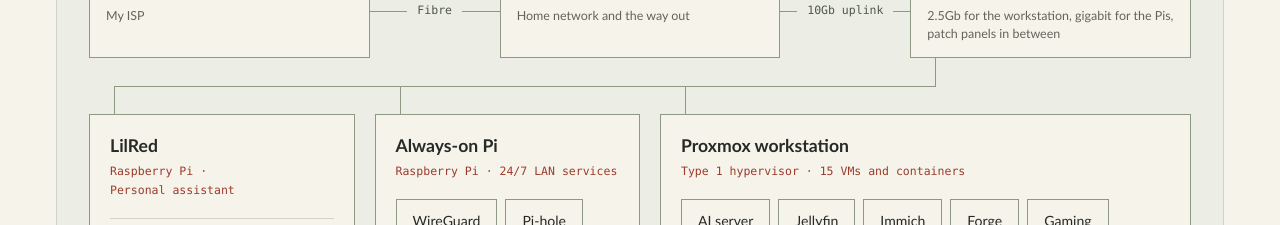
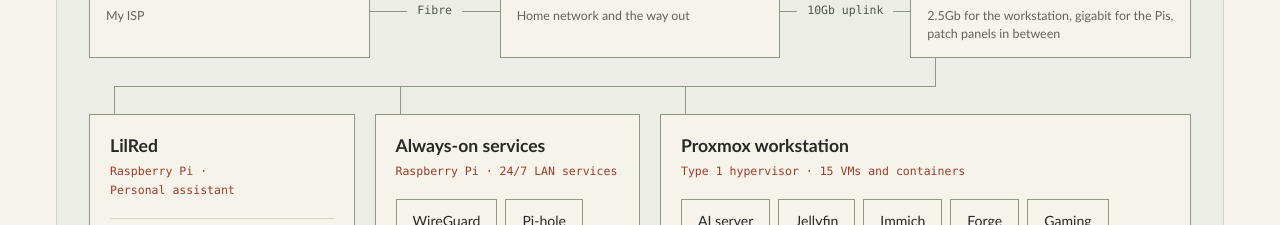
Before and after one commit to Nathancecixx/E-Portfolio-V2.0, a React (Create React App) app: page / in a window 1280 px wide. Shown: the part 1100-1325 px from the top of the page. Built offline with nearby package versions, Linux system fonts and the light colour scheme.

Commit message:
fix: rename Always-on Pi card to Always-on services

```diff
--- a/src/Data/lab.js
+++ b/src/Data/lab.js
@@ -33,7 +33,7 @@ export const lab = {
     },
     {
       id: 'services-pi',
-      name: 'Always-on Pi',
+      name: 'Always-on services',
       tag: 'Raspberry Pi · 24/7 LAN services',
       note: 'A second Pi for anything that has to stay up all day. Keeping these off the workstation means I can restart it without the network losing DNS or VPN.',
       services: [
```
Also changed, not shown: 1 other file (tests, documents, lock files or other folders).
